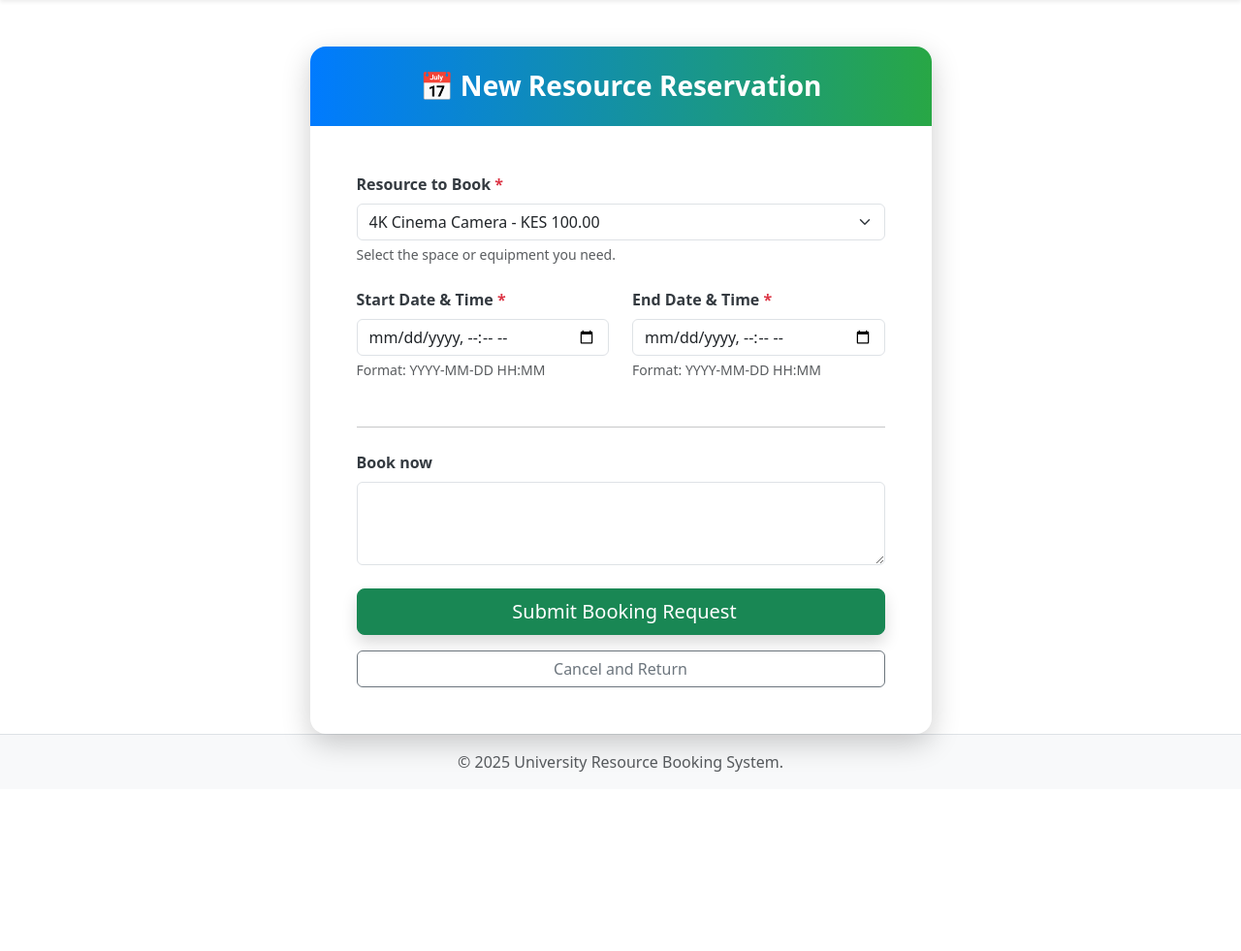
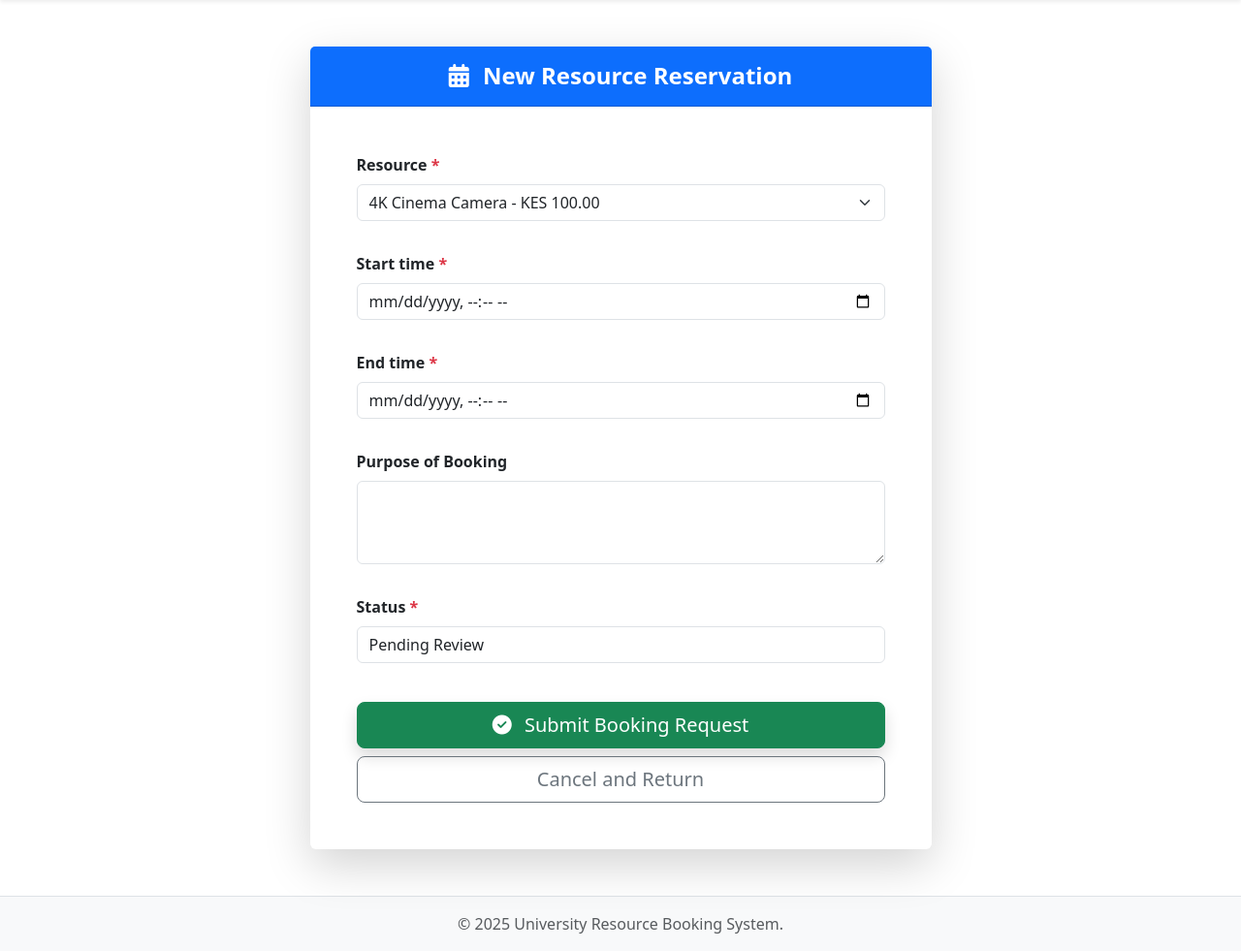
Before and after one commit to Edujoew/University-Resource-Booking-System-URBS, a Django app: page /new/ in a window 1280 px wide. Shown: the part 56-1037 px from the top of the page at 97% size. Before the commit the page ends 852 px from the top, so only its background shows below. Run offline with Django 5.2, Linux system fonts and the light colour scheme; a user stored in the database is signed in; data comes from the database, SQL or seed files in the repository; both versions use the stored data as it was after the commit.

Commit message:
bookings update

```diff
--- a/resource_booking/booking/templates/booking/booking_form.html
+++ b/resource_booking/booking/templates/booking/booking_form.html
@@ -1,107 +1,66 @@
-{% extends 'main.html' %}
+{% extends "main.html" %}
 {% load static %}
 
-{% block title %}Book a Resource{% endblock title %}
+{% block title %}Submit Booking Request{% endblock title %}
 
 {% block content %}
-<style>
-.booking-card-header {
-    background: linear-gradient(90deg, #007bff, #28a745);
-    color: white;
-    padding: 1.5rem;
-    border-top-left-radius: 1rem;
-    border-top-right-radius: 1rem;
-}
+<div class="container py-5">
+    <div class="row justify-content-center">
+        <div class="col-lg-8 col-xl-7">
 
-.booking-form-card {
-    border-radius: 1rem;
-    box-shadow: 0 10px 30px rgba(0, 0, 0, 0.2);
-}
+            <div class="card shadow-lg border-0">
+                <div class="card-header bg-primary text-white text-center py-3">
+                    <h4 class="mb-0 fw-bold"><i class="fas fa-calendar-alt me-2"></i> New Resource Reservation</h4>
+                </div>
 
-.form-label {
-    font-weight: 600;
-    color: #343a40;
-}
-</style>
-
-<div class="container mt-5">
-    <div class="row justify-content-center">
-        <div class="col-lg-7 col-md-9">
-            <div class="card booking-form-card border-0">
-                <div class="booking-card-header">
-                    <h3 class="mb-0 text-center fw-bold">📅 New Resource Reservation</h3>
-                </div>
                 <div class="card-body p-4 p-md-5">
 
-                    {% if messages %}
-                        {% for message in messages %}
-                            <div class="alert alert-{{ message.tags }} alert-dismissible fade show" role="alert">
-                                {{ message }}
-                                <button type="button" class="btn-close" data-bs-dismiss="alert" aria-label="Close"></button>
-                            </div>
-                        {% endfor %}
-                    {% endif %}
-
-                    <form method="post" id="bookingForm">
+                    <form method="post" id="bookingForm" class="needs-validation" novalidate>
                         {% csrf_token %}
 
-                        <div class="card-body p-0">
-
-                            {% if form.non_field_errors %}
-                                <div class="alert alert-danger mb-4">
+                        {% if form.errors %}
+                            <div class="alert alert-danger alert-dismissible fade show mb-4" role="alert">
+                                <h5 class="alert-heading small fw-bold">Validation Error(s) Preventing Submission:</h5>
+                                <ul class="mb-0">
+                                    {% for field in form %}
+                                        {% for error in field.errors %}
+                                            <li>{{ field.label }}: {{ error }}</li>
+                                        {% endfor %}
+                                    {% endfor %}
                                     {% for error in form.non_field_errors %}
-                                        <p class="mb-0">{{ error }}</p>
+                                        <li>General Error: {{ error }}</li>
                                     {% endfor %}
+                                </ul>
+                                <button type="button" class="btn-close" data-bs-dismiss="alert" aria-label="Close"></button>
                             </div>
                         {% endif %}
 
-                            <div class="mb-4">
-                                <label for="{{ form.resource.id_for_label }}" class="form-label">Resource to Book <span class="text-danger">*</span></label>
-                                {{ form.resource }}
-                                <div class="form-text text-muted">{{ form.resource.help_text|default:"Select the space or equipment you need." }}</div>
-                                {% if form.resource.errors %}
-                                    <div class="text-danger small">{{ form.resource.errors }}</div>
+                        <div class="row g-3">
+                            {% for field in form %}
+                            <div class="col-12 mb-3">
+                                <label for="{{ field.id_for_label }}" class="form-label fw-bold">{{ field.label }}{% if field.field.required %} <span class="text-danger">*</span>{% endif %}</label>
+                                {{ field }}
+                                {% if field.help_text %}
+                                    <div class="form-text">{{ field.help_text }}</div>
                                 {% endif %}
+                                {% for error in field.errors %}
+                                    <div class="invalid-feedback d-block">{{ error }}</div>
+                                {% endfor %}
+                            </div>
+                            {% endfor %}
                         </div>
 
-                            <div class="row">
-                                <div class="col-md-6 mb-4">
-                                    <label for="{{ form.start_time.id_for_label }}" class="form-label">Start Date & Time <span class="text-danger">*</span></label>
-                                    {{ form.start_time }}
-                                    <div class="form-text text-muted">Format: YYYY-MM-DD HH:MM</div>
-                                    {% if form.start_time.errors %}
-                                        <div class="text-danger small">{{ form.start_time.errors }}</div>
-                                    {% endif %}
+                        <div class="d-grid gap-2 mt-4">
+                            <button type="submit" class="btn btn-success btn-lg shadow">
+                                <i class="fas fa-check-circle me-2"></i> Submit Booking Request
+                            </button>
+                            <a href="{% url 'booking:home' %}" class="btn btn-outline-secondary btn-lg">Cancel and Return</a>
                         </div>
+                    </form>
 
-                                <div class="col-md-6 mb-4">
-                                    <label for="{{ form.end_time.id_for_label }}" class="form-label">End Date & Time <span class="text-danger">*</span></label>
-                                    {{ form.end_time }}
-                                    <div class="form-text text-muted">Format: YYYY-MM-DD HH:MM</div>
-                                    {% if form.end_time.errors %}
-                                        <div class="text-danger small">{{ form.end_time.errors }}</div>
-                                    {% endif %}
                 </div>
             </div>
 
-                            <hr class="my-4">
-
-                            <div class="mb-4">
-                                <label for="{{ form.purpose.id_for_label }}" class="form-label">Book now</label>
-                                {{ form.purpose }}
-                                {% if form.purpose.errors %}
-                                    <div class="text-danger small">{{ form.purpose.errors }}</div>
-                                {% endif %}
-                            </div>
-
-                            <button type="submit" class="btn btn-success btn-lg w-100 mb-3 shadow">
-                                <i class="bi bi-check-circle-fill me-2"></i> Submit Booking Request
-                            </button>
-                            <a href="{% url 'booking:home' %}" class="btn btn-outline-secondary w-100">Cancel and Return</a>
-                        </div>
-                    </form>
-                </div>
-            </div>
         </div>
     </div>
 </div>
--- a/resource_booking/booking/urls.py
+++ b/resource_booking/booking/urls.py
@@ -1,3 +1,5 @@
+# booking/urls.py (No comments)
+
 from django.urls import path
 from . import views
 
@@ -9,23 +11,24 @@ urlpatterns = [
     path('register/', views.register_view, name='register'),
 
     path('resources/', views.resource_list, name='resource_list'),
-
-
     path('resources/create/', views.create_resource_view, name='create_resource'),
+    path('resources/<int:pk>/update/', views.resource_update_view, name='resource_update'),
+    path('resources/<int:pk>/delete/', views.resource_delete_view, name='resource_delete'),
 
     path('new/', views.booking_create_view, name='new_booking'),
+
+    # Ensure this is correct: path('payment/initiate/<int:pk>/', views.initiate_stk_push_view, name='initiate_payment'),
+    path('payment/initiate/<int:pk>/', views.initiate_stk_push_view, name='initiate_payment'),
+
     path('success/<int:pk>/', views.booking_success_view, name='booking_success'),
 
     path('my_bookings_dashboard/', views.my_bookings_dashboard, name='my_bookings_dashboard'),
-
     path('booking/<int:pk>/modify/', views.modify_booking, name='modify_booking'),
     path('booking/<int:pk>/cancel/', views.cancel_booking, name='cancel_booking'),
 
     path('requests/pending/', views.admin_pending_requests, name='admin_pending_dashboard'),
     path('requests/<int:pk>/update/', views.modify_booking, name='admin_booking_update'),
 
-    path('resources/<int:pk>/delete/', views.resource_delete_view, name='resource_delete'),
-    path('resources/<int:pk>/update/', views.resource_update_view, name='resource_update'),
-
-    path('logged-out/', views.logged_out_view, name='logged_out_page'),
+    # # We will assume this is correct for now:
+    # path('logged-out/', views.logged_out_view, name='logged_out_page'),
 ]
--- a/resource_booking/booking/views.py
+++ b/resource_booking/booking/views.py
@@ -8,8 +8,11 @@ from django.contrib import messages
 from django.utils import timezone
 import json
 
+
 from .models import BookingRequest, Resource
 from .forms import BookingRequestForm, UserRegistrationForm, ResourceCreationForm
+
+
 
 
 def landing_view(request):
@@ -71,7 +74,7 @@ def booking_create_view(request):
                 booking.status = 'PENDING'
                 booking.save()
                 messages.info(request, "Booking successfully reserved. Please complete payment to confirm.")
-                return redirect('booking:booking_success', pk=booking.pk)
+                return redirect('booking:initiate_payment', pk=booking.pk)
 
             else:
                 booking.status = 'APPROVED'
@@ -80,7 +83,7 @@ def booking_create_view(request):
                 return redirect('booking:booking_success', pk=booking.pk)
 
         else:
-            messages.error(request, "Error submitting booking. Please check the form fields below for details.")
+            pass
     else:
         initial_data = {}
         resource_pk = request.GET.get('resource')
@@ -111,6 +114,15 @@ def booking_success_view(request, pk):
     }
     return render(request, 'booking/booking_success.html', context)
 
+@login_required
+def initiate_stk_push_view(request, pk):
+    booking = get_object_or_404(BookingRequest, pk=pk, user=request.user)
+
+    context = {
+        'booking': booking,
+        'cost': booking.resource.cost,
+    }
+    return render(request, 'payments/stk_push_form.html', context)
 
 @login_required
 def my_bookings_dashboard(request):
--- a/resource_booking/payments/views.py
+++ b/resource_booking/payments/views.py
@@ -2,6 +2,7 @@ from django.shortcuts import render, HttpResponse, redirect, get_object_or_404
 from django.http import JsonResponse
 from django_daraja.mpesa.core import MpesaClient
 from django_daraja.mpesa.exceptions import MpesaInvalidParameterException, MpesaConnectionError
+
 from booking.models import BookingRequest
 import json
 
@@ -57,7 +58,7 @@ def mpesaPayment(request):
                 amount=amount,
                 account_reference=ACCOUNT_REFERENCE,
                 transaction_desc=TRANSACTION_DESC,
-                callback_url=CALLBACK_URL
+                callback_url='https://mydomain.com/mpesa-express-simulate/'
             )
 
             context = {
--- a/resource_booking/resource_booking/settings.py
+++ b/resource_booking/resource_booking/settings.py
@@ -132,7 +132,7 @@ DEFAULT_AUTO_FIELD = 'django.db.models.BigAutoField'
 
 LOGIN_REDIRECT_URL = '/home/'
 
-LOGOUT_REDIRECT_URL = '/logged_out_page/'
+LOGOUT_REDIRECT_URL = '/'
 
 
 
--- a/resource_booking/resource_booking/urls.py
+++ b/resource_booking/resource_booking/urls.py
@@ -4,13 +4,12 @@ from django.urls import path, include
 urlpatterns = [
     path('admin/', admin.site.urls),
 
+
     path('accounts/', include('django.contrib.auth.urls')),
-    path('logged_out_page/', include('booking.urls')),
 
-    path('payments/', include('payments.urls')),
 
     path('', include('booking.urls')),
 
 
-
+    path('payments/', include('payments.urls')),
 ]
```
Also changed, not shown: resource_booking/payments/templates/payments/stk_push.html (deleted, +0 -45 lines), resource_booking/payments/templates/payments/stk_push_form.html (added, +63 -0 lines), resource_booking/db.sqlite3. Lines whose indentation alone changed are shown as unchanged.
